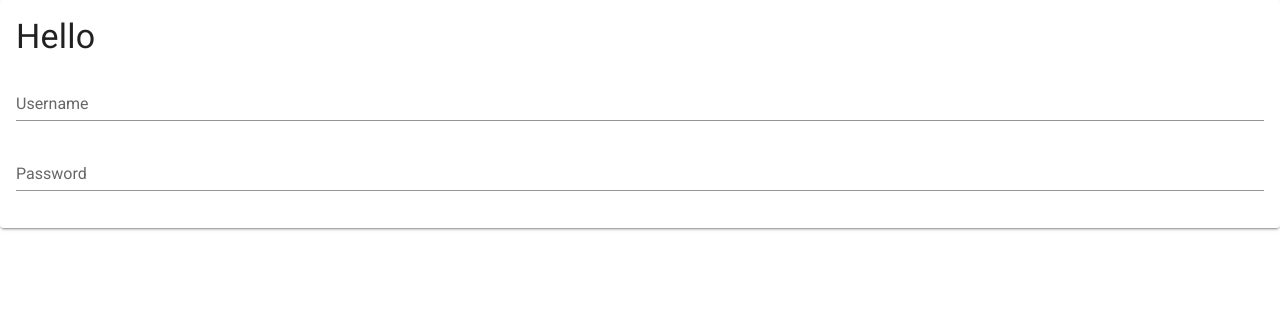
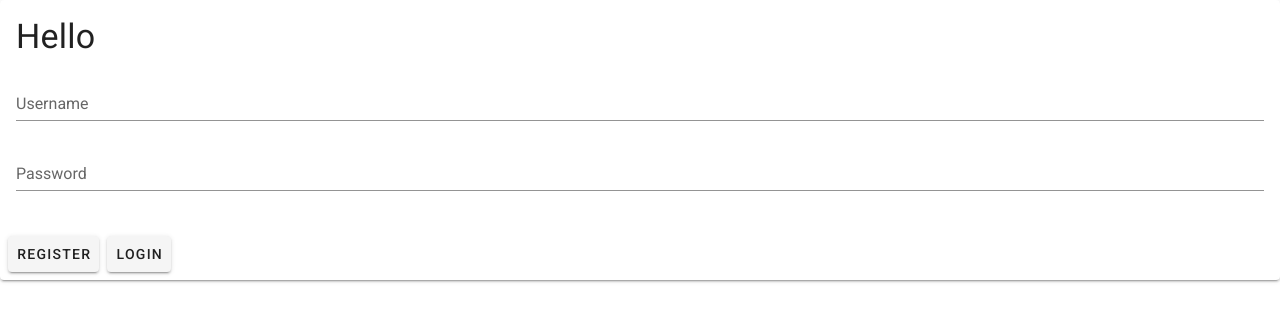
Before and after one commit to braden-w-tutorials/learn-vuetify-with-vue-mastery, a Vue app: page / in a window 1280 px wide. Shown: the top 322 px of the page. Built offline with nearby package versions, Linux system fonts and the light colour scheme.

Commit message:
Added v-card-actions Register and Login

```diff
--- a/src/App.vue
+++ b/src/App.vue
@@ -8,6 +8,10 @@
           <v-text-field label="Password" type="password"></v-text-field>
         </v-form>
       </v-card-text>
+      <v-card-actions>
+        <v-btn>Register</v-btn>
+        <v-btn>Login</v-btn>
+      </v-card-actions>
     </v-card>
   </v-app>
 </template>
```
